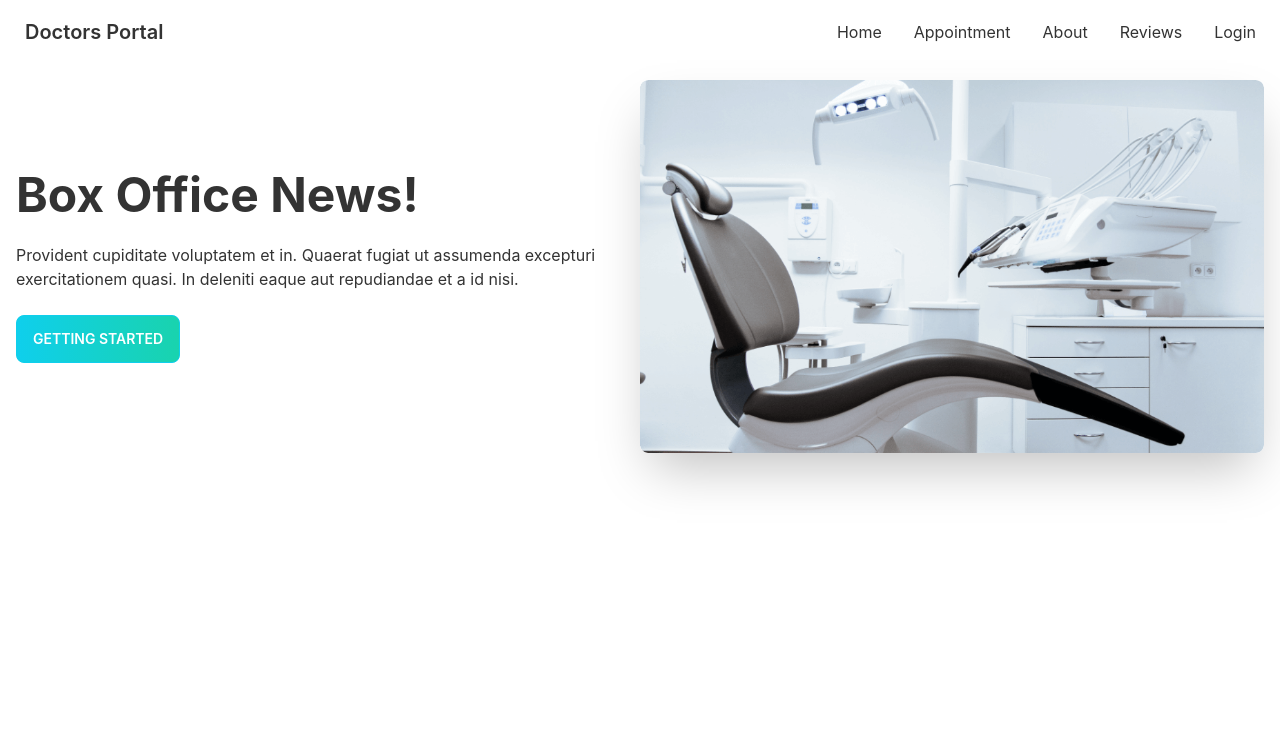
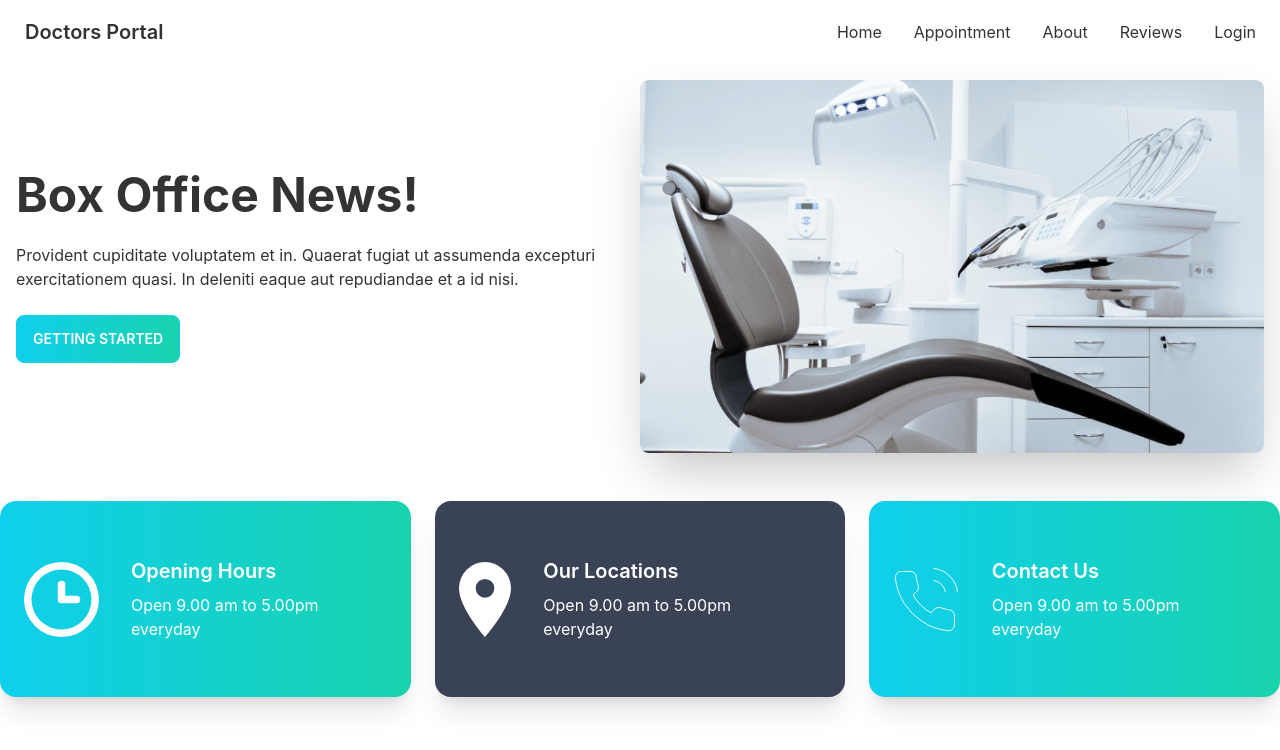
Before and after one commit to rokeyasultana/doctors-portal-client, a React (Create React App) app: page / in a window 1280 px wide. Shown: the top 750 px of the page. Built offline with nearby package versions, Linux system fonts and the light colour scheme.

Commit message:
InfoCards

```diff
--- a/src/Pages/Home/Home/Home.js
+++ b/src/Pages/Home/Home/Home.js
@@ -1,10 +1,12 @@
 import React from 'react';
 import Banner from './Banner/Banner';
+import InfoCards from './InfoCards/InfoCards';
 
 const Home = () => {
     return (
         <div>
             <Banner></Banner>
+            <InfoCards></InfoCards>
         </div>
     );
 };
--- /dev/null
+++ b/src/Pages/Home/Home/InfoCards/InfoCard.js
@@ -0,0 +1,20 @@
+import React from 'react';
+
+const InfoCard = ({ card }) => {
+    const { name, description, icon, bgClass } = card;
+    return (
+        <div>
+           <div className={`card text-white p-6 md:card-side shadow-xl ${bgClass}`}>
+            <figure>
+                <img src={icon} alt="Movie" />
+            </figure>
+            <div className="card-body">
+                <h2 className="card-title">{name}</h2>
+                <p>{description}</p>
+            </div>
+        </div>
+        </div>
+    );
+};
+
+export default InfoCard;
--- /dev/null
+++ b/src/Pages/Home/Home/InfoCards/InfoCards.js
@@ -0,0 +1,45 @@
+import React from 'react';
+import marker from '../../../../assets/icons/marker.svg'
+import phone from '../../../../assets/icons/phone.svg'
+import clock from '../../../../assets/icons/clock.svg'
+import InfoCard from './InfoCard';
+
+const InfoCards = () => {
+    const cardData = [
+        {
+            id: 1,
+            name: 'Opening Hours',
+            description: 'Open 9.00 am to 5.00pm everyday',
+            icon: clock,
+            bgClass: 'bg-gradient-to-r from-primary to-secondary'
+        },
+        {
+            id: 2,
+            name: 'Our Locations',
+            description: 'Open 9.00 am to 5.00pm everyday',
+            icon: marker,
+            bgClass: 'bg-accent'
+        },
+        {
+            id: 3,
+            name: 'Contact Us',
+            description: 'Open 9.00 am to 5.00pm everyday',
+            icon: phone,
+            bgClass: 'bg-gradient-to-r from-primary to-secondary'
+        },
+    ]
+    return (
+        <div>
+            <div className='grid mt-8 gap-6 grid-cols-1 md:grid-cols-2 lg:grid-cols-3'>
+            {
+                cardData.map(card => <InfoCard
+                    key={card.id}
+                    card={card}
+                ></InfoCard>)
+            }
+        </div>
+        </div>
+    );
+};
+
+export default InfoCards;
```
